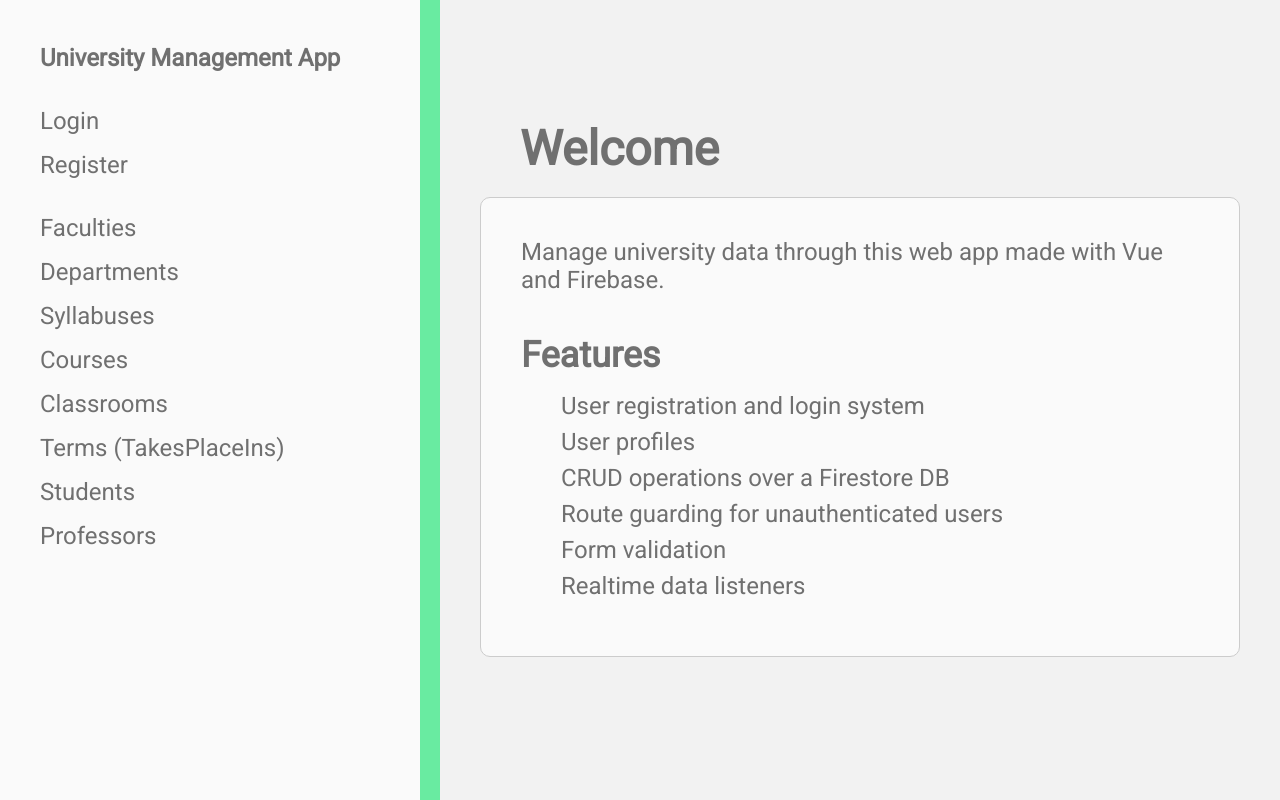
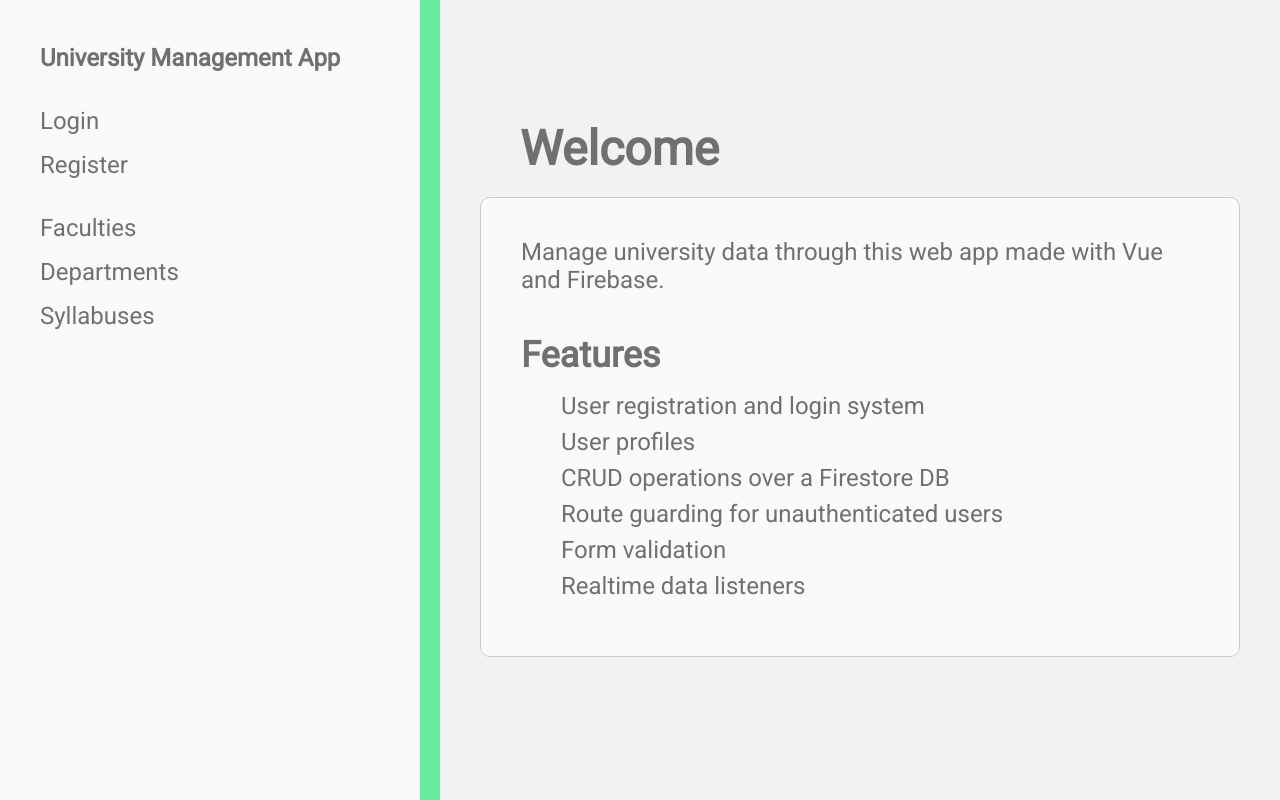
Before and after one commit to katicstefan/uni-apurs-vue-firebase-app, a Vue app: page / in a window 1280 px wide. Built offline with nearby package versions, Linux system fonts and the light colour scheme; no server answers.

Commit message:
firestore fix & sidenav change

```diff
--- /dev/null
+++ b/firestore.indexes.json
@@ -0,0 +1,4 @@
+{
+  "indexes": [],
+  "fieldOverrides": []
+}
--- a/src/components/Sidenav.vue
+++ b/src/components/Sidenav.vue
@@ -16,11 +16,11 @@
     <router-link to="/faculties">Faculties</router-link>
     <router-link to="/departments">Departments</router-link>
     <router-link to="/syllabuses">Syllabuses</router-link>
-    <router-link to="/courses">Courses</router-link>
+    <!-- <router-link to="/courses">Courses</router-link>
     <router-link to="/classrooms">Classrooms</router-link>
     <router-link to="/terms">Terms (TakesPlaceIns)</router-link>
     <router-link to="/students">Students</router-link>
-    <router-link to="/professors">Professors</router-link>
+    <router-link to="/professors">Professors</router-link> -->
   </div>
 </template>
 
```
